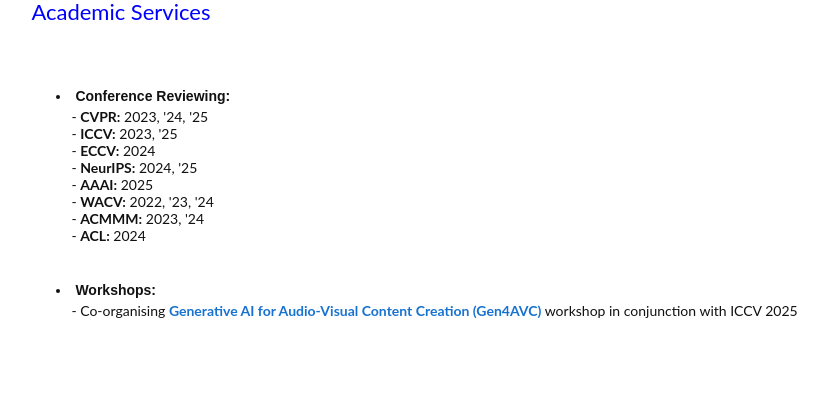
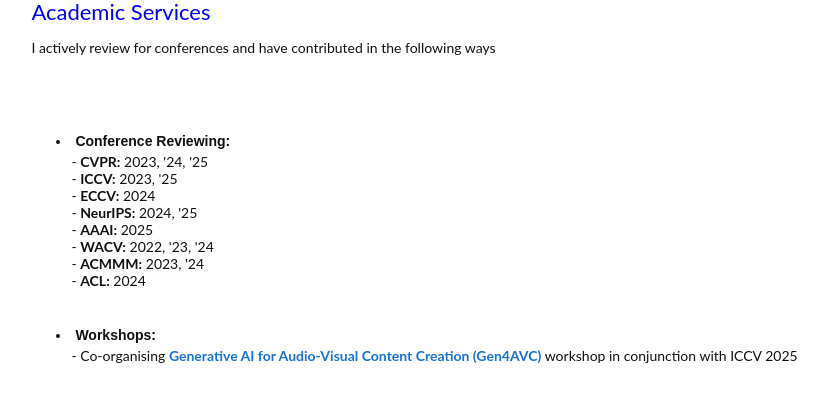
Before and after one commit to schowdhury671/schowdhury671.github.io, a Jekyll site: the page others/index.html, which Jekyll copies as it is, in a window 1280 px wide, cut to the strip 397-799 px from the top of the page. Shown: the whole strip, without its empty margins (183-1011 px from the left). Built offline with Jekyll 4.4.1, drawn with Linux system fonts in a browser that asks for light colours.

Commit message:
Update index.html

```diff
--- a/others/index.html
+++ b/others/index.html
@@ -128,7 +128,9 @@
           <tr>
             <td style="padding:2.5%;width:70%;vertical-align:middle">
               <h2><font color="blue">Academic Services</font></h2>
-
+		    <p>
+                I actively review for conferences and have contributed in the following ways
+              </p>
             </td>
           </tr>
         </table>
```
